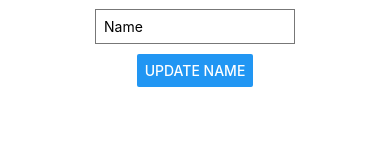
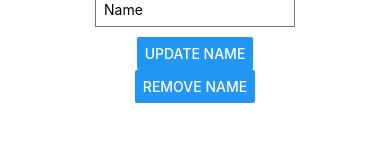
Before and after one commit to zarifrahat/StrengthInNumbers, a React Native app: screen / in a window 390 px wide. Shown: the part 538-680 px from the top of the page. Built offline with nearby package versions, Linux system fonts and the light colour scheme.

Commit message:
Add state

```diff
--- a/App.js
+++ b/App.js
@@ -6,6 +6,9 @@ export default function App() {
   const[name, setName] = useState("Zarif");
   const clickHandler = ()=>{
       setName("Zarif Rahat");
+  }
+  const removenameclickHandler = ()=>{
+      setName("");
   }
 
   return (
@@ -26,6 +29,8 @@ export default function App() {
         onChangeText={(val)=> setName(val)}/>
       <Button title="update name"
         onPress={clickHandler}/>
+      <Button title="remove Name"
+        onPress={removenameclickHandler}/>
     </SafeAreaView>
   );
 }
```
